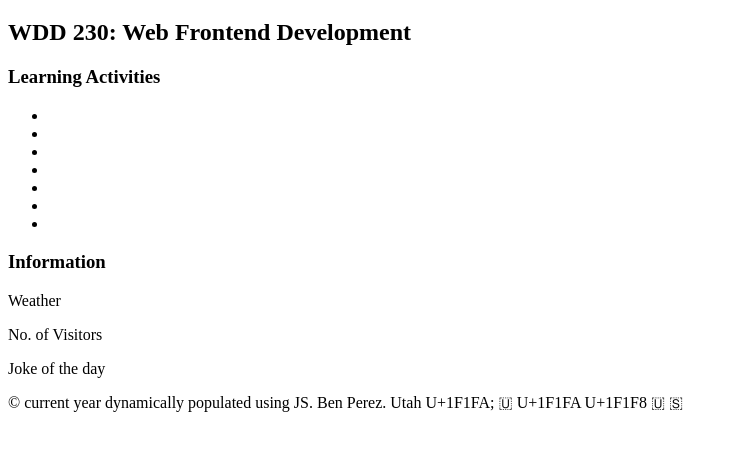
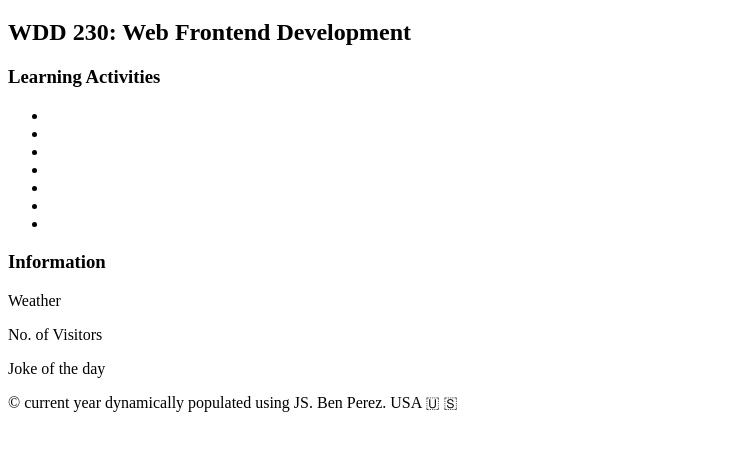
Before and after one commit to perez-ben/wdd230, a plain HTML site: page index.html in a window 1280 px wide. Shown: the part 87-538 px from the top of the page, without its empty margins (0-738 px from the left). Drawn offline with Linux system fonts and the light colour scheme.

Commit message:
new attempt for flag dec code

```diff
--- a/index.html
+++ b/index.html
@@ -59,7 +59,7 @@
             </section>
 
             <footer>
-                <p>&#169; current year dynamically populated using JS. Ben Perez. Utah U+1F1FA; &#127482; U+1F1FA U+1F1F8	&#127482; &#127480;</p>
+                <p>&#169; current year dynamically populated using JS. Ben Perez. USA &#127482; &#127480;</p>
                 <p id="lastModified"></p>
             </footer>
 
```
